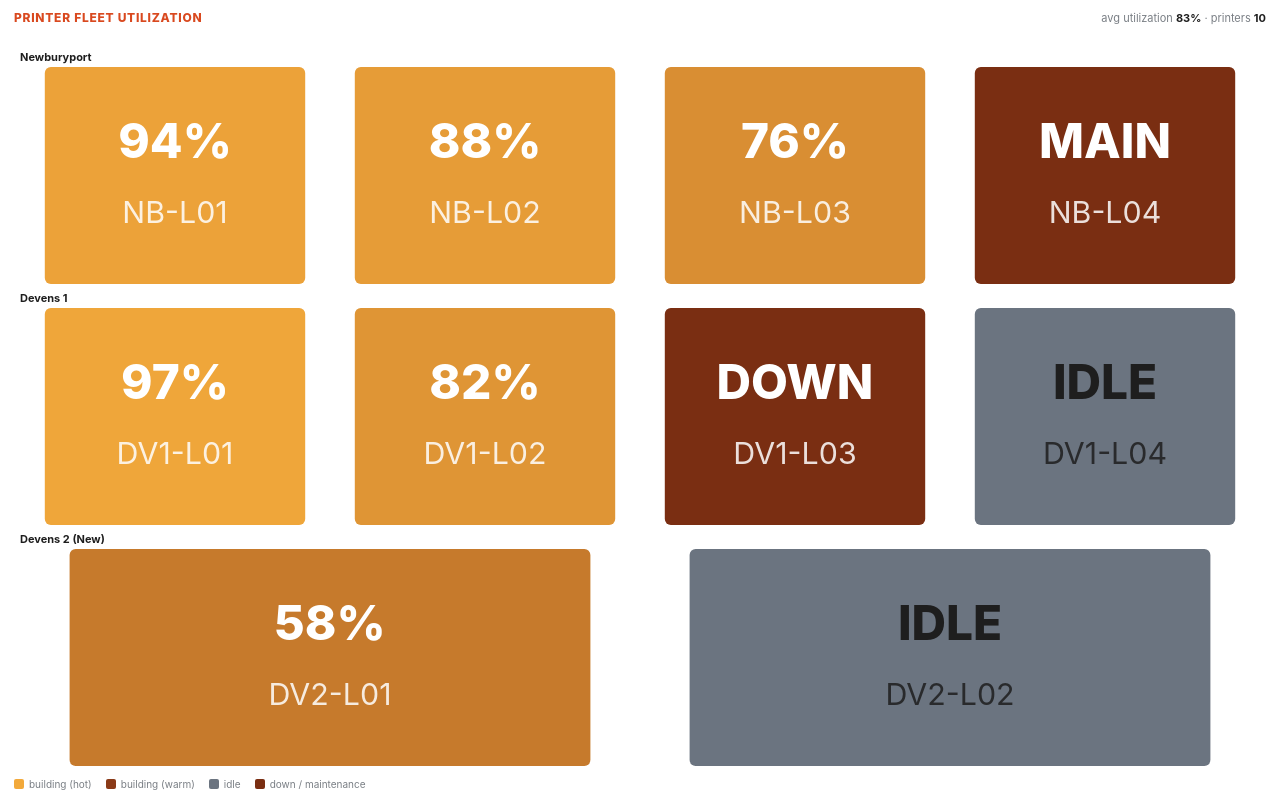
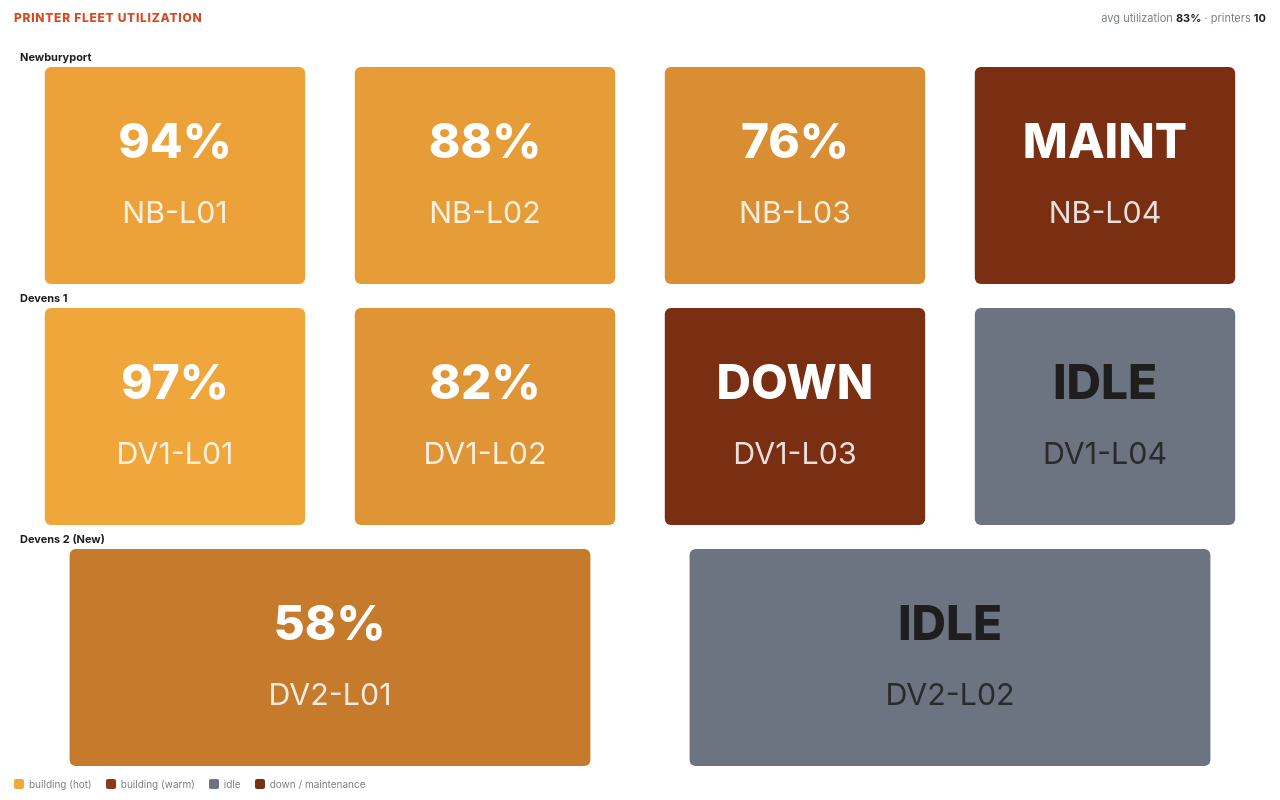
Before and after one commit to morrischad/sigma-plugins, a plain HTML site: page vulcanforms-printer-fleet/index.html in a window 1280 px wide. Drawn offline with Linux system fonts and the light colour scheme.

Commit message:
Fix MAINTENANCE tile abbreviation

```diff
--- a/vulcanforms-printer-fleet/index.html
+++ b/vulcanforms-printer-fleet/index.html
@@ -123,8 +123,9 @@
         g.appendChild(rect);
         var pctTxt=el('text',{x:x+tw/2,y:y+th*0.42,'text-anchor':'middle',
                     'font-size':Math.max(10,th*0.22),'font-weight':800,fill:textOn(r.status)});
-        pctTxt.textContent=(String(r.status||'').toLowerCase()==='idle'||String(r.status||'').toLowerCase()==='down'||String(r.status||'').toLowerCase()==='maintenance')
-                            ? String(r.status).toUpperCase().slice(0,4) : Math.round(r.utilization||0)+'%';
+        var stLow=String(r.status||'').toLowerCase();
+        var stAbbrev={idle:'IDLE',down:'DOWN',maintenance:'MAINT'}[stLow];
+        pctTxt.textContent=stAbbrev || Math.round(r.utilization||0)+'%';
         g.appendChild(pctTxt);
         var idTxt=el('text',{x:x+tw/2,y:y+th*0.72,'text-anchor':'middle',
                     'font-size':Math.max(8,th*0.14),fill:textOn(r.status),opacity:0.85});
```
